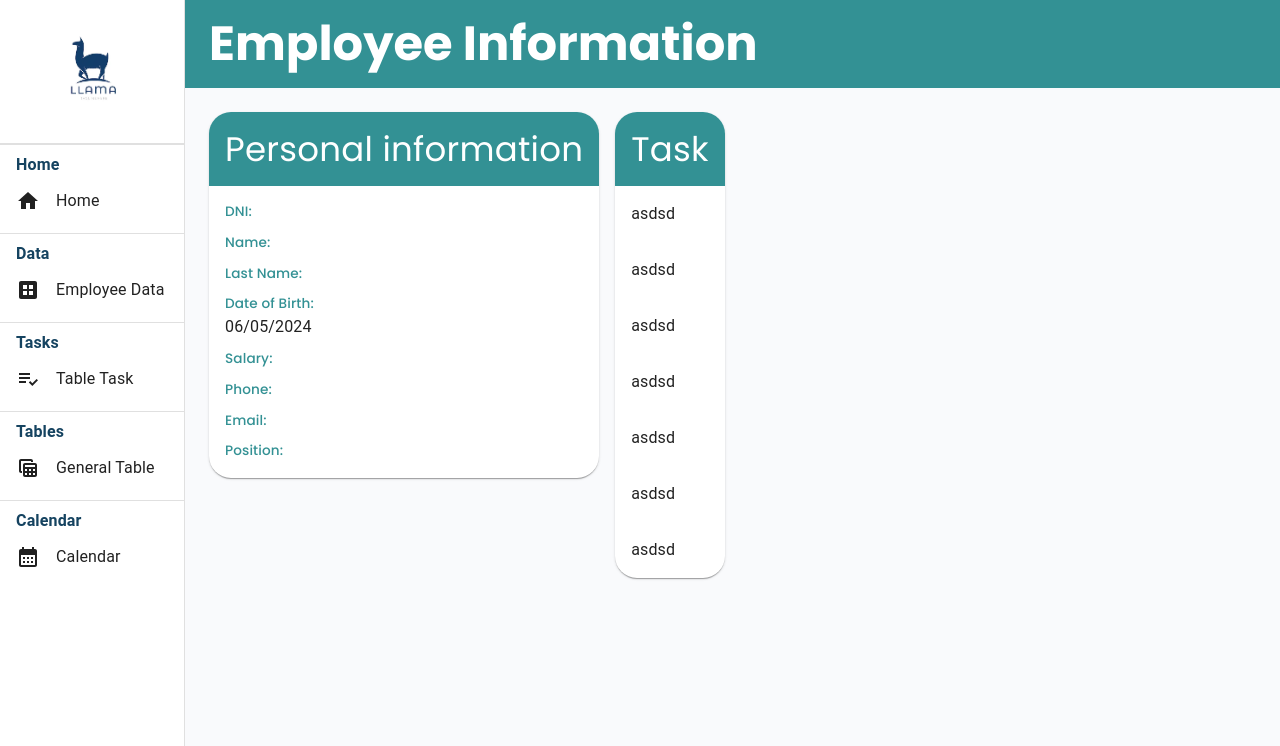
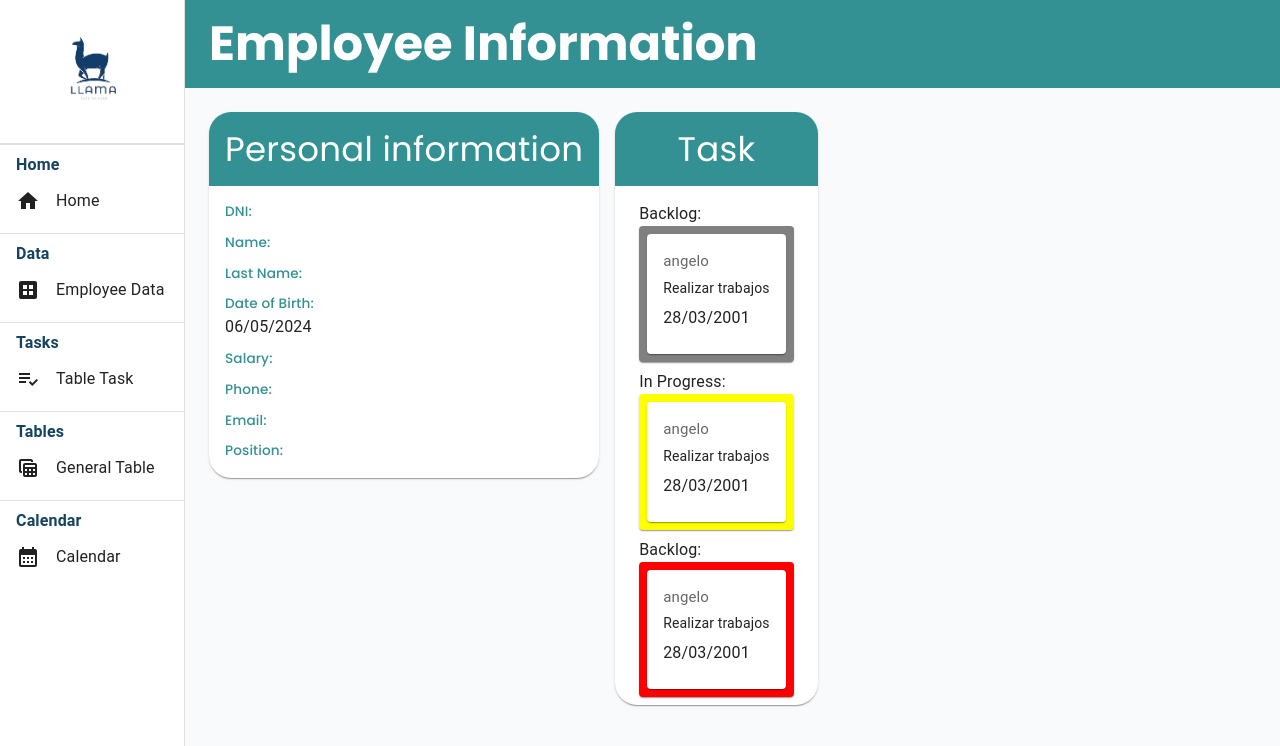
Before and after one commit to Nyxzaf/Fullstack-MERN, a React (Vite) app in the folder client/: page /infoPage/1 in a window 1280 px wide. Shown: the top 746 px of the page. Built offline with nearby package versions, Linux system fonts and the light colour scheme; no server answers.

Commit message:
correction errors

```diff
--- a/client/pages/Task/TaskDragAndDrop.jsx
+++ b/client/pages/Task/TaskDragAndDrop.jsx
@@ -23,9 +23,7 @@ export default function TaskDragAndDrop() {
         const newIndex = people.findIndex(person => person.id === over.id)
         const newOrder = arrayMove(people , oldIndex ,newIndex)
         setPeople(newOrder);
-
     }
-
 
   return (
     <>
--- a/client/pages/infoEmployee/InformationPage.jsx
+++ b/client/pages/infoEmployee/InformationPage.jsx
@@ -1,4 +1,4 @@
-import { Box, Container, Grid, Paper, Typography } from "@mui/material";
+import { Box, Card, CardContent, Container, Grid, Paper, Typography } from "@mui/material";
 import Title from "../../components/header/Title";
 import { FORM_ITEM } from "../../data/Items";
 import { FONT_FAMILY } from "../../assets/fonts/FontFamily";
@@ -62,31 +62,78 @@ const InformationPage = () => {
                     </Grid>
                     <Grid item xl={7}>
                         <Paper sx={{ borderRadius: "22px" }}>
-                            <Typography p={2} borderRadius="22px 22px 0px 0px" color={"white"} align="center" bgcolor={COLOR_2} fontFamily={FONT_FAMILY} variant="h4" >
+                            <Typography p={2 } borderRadius="22px 22px 0px 0px" color={"white"} align="center" bgcolor={COLOR_2} fontFamily={FONT_FAMILY} variant="h4" >
                                 Task
                             </Typography>
-                            <Typography p={2}>
-                                asdsd
+                            <Box p={1}>
+                            <Typography px={2} pt={1}>
+                                Backlog:
                             </Typography>
-                            <Typography p={2}>
-                                asdsd
+                            <Paper sx={{mx:2, bgcolor:"grey"}} >
+                                <Grid container >
+                                    <Grid item xl={4} xs={12} >
+                                        <Card sx={{mx:1, my:1}}>
+                                        <CardContent>
+                                            <Typography sx={{ fontSize: 15 }} color="text.secondary" gutterBottom>
+                                                angelo
+                                            </Typography>
+                                            <Typography variant="body2" component="div">
+                                                Realizar trabajos
+                                            </Typography>
+                                            <Typography pt={1}>
+                                                28/03/2001
+                                            </Typography>
+                                        </CardContent>
+                                        </Card>
+                                    </Grid>
+                                </Grid>
+                            </Paper>
+                            <Typography px={2} pt={1}>
+                                In Progress:
                             </Typography>
-                            <Typography p={2}>
-                                asdsd
+                            <Paper sx={{mx:2, bgcolor:"yellow"}} >
+                                <Grid container>
+                                    <Grid item xl={4} xs={12} >
+                                    <Card sx={{mx:1, my:1}}>
+                                        <CardContent>
+                                            <Typography sx={{ fontSize: 15 }} color="text.secondary" gutterBottom>
+                                                angelo
+                                            </Typography>
+                                            <Typography variant="body2" component="div">
+                                                Realizar trabajos
+                                            </Typography>
+                                            <Typography pt={1}>
+                                                28/03/2001
+                                            </Typography>
+                                        </CardContent>
+                                        </Card>
+                                    </Grid>
+
+                                </Grid>
+                            </Paper>
+                            <Typography px={2} pt={1}>
+                                Backlog:
                             </Typography>
-                            <Typography p={2}>
-                                asdsd
-                            </Typography>
-                            <Typography p={2}>
-                                asdsd
-                            </Typography>
-                            <Typography p={2}>
-                                asdsd
-                            </Typography>
-                            <Typography p={2}>
-                                asdsd
-                            </Typography>
-
+                            <Paper sx={{mx:2,bgcolor:"red"}} >
+                                <Grid container>
+                                    <Grid item xl={4} xs={12} >
+                                    <Card sx={{mx:1, my:1}}>
+                                        <CardContent>
+                                            <Typography sx={{ fontSize: 15 }} color="text.secondary" gutterBottom>
+                                                angelo
+                                            </Typography>
+                                            <Typography variant="body2" component="div">
+                                                Realizar trabajos
+                                            </Typography>
+                                            <Typography pt={1}>
+                                                28/03/2001
+                                            </Typography>
+                                        </CardContent>
+                                        </Card>
+                                    </Grid>
+                                </Grid>
+                            </Paper>
+                            </Box>
                         </Paper>
                     </Grid>
                 </Grid>
```
